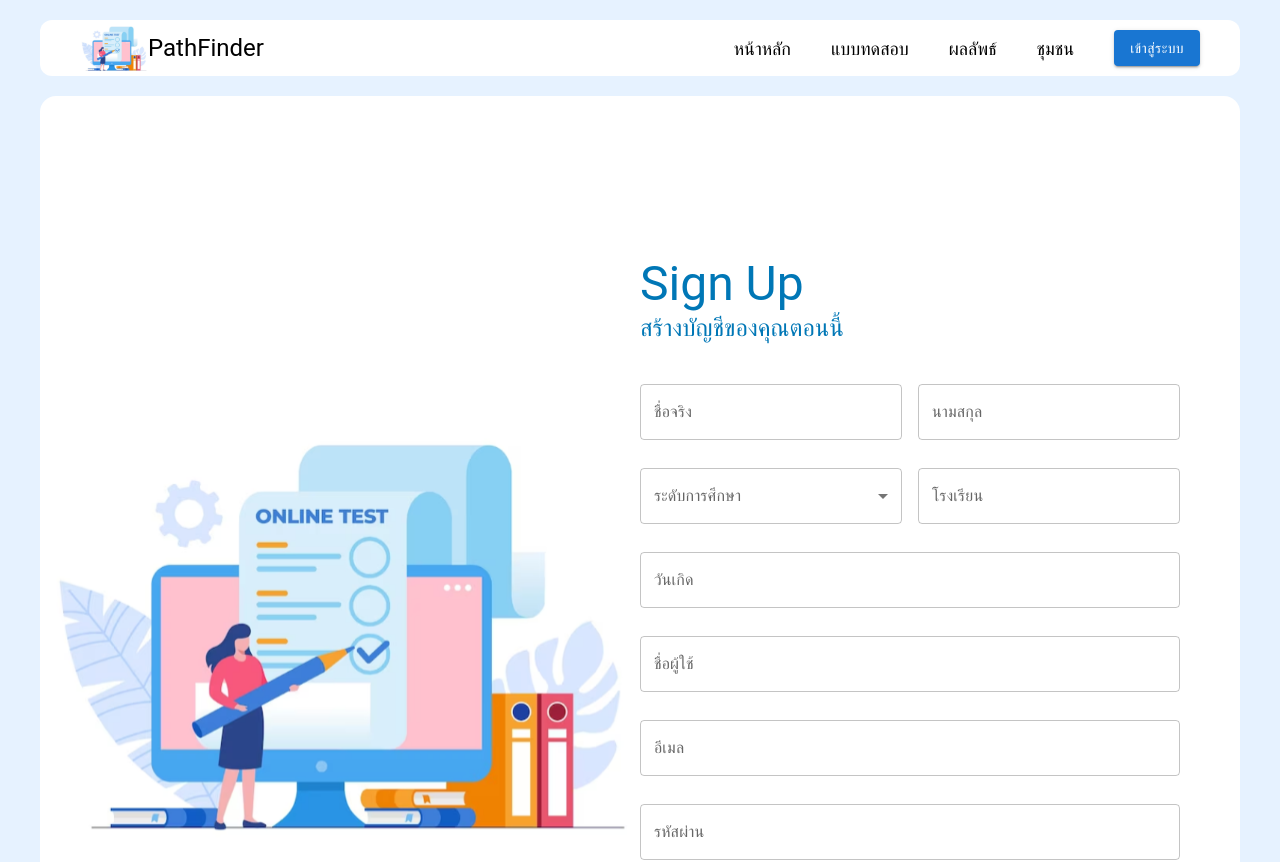
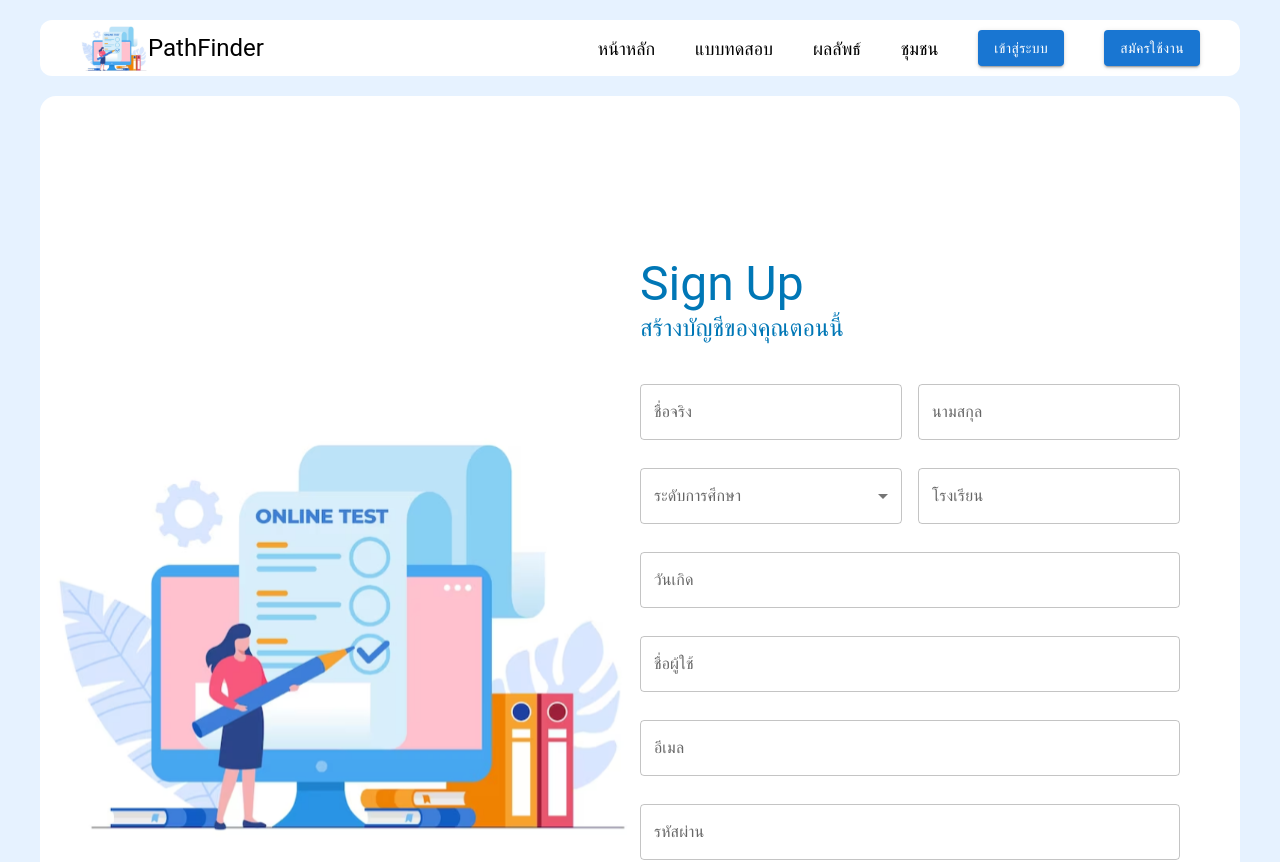
Before and after one commit to loventnc/Project-PathFinder-FE, a Next.js app: page /authenrize/signup in a window 1280 px wide. Shown: the top 862 px of the page. Built offline with nearby package versions, Linux system fonts and the light colour scheme.

Commit message:
Update Nav_button

```diff
--- a/src/components/Navbar.tsx
+++ b/src/components/Navbar.tsx
@@ -3,14 +3,16 @@ import { Box, Typography } from "@mui/material";
 import Image from "next/image";
 import logoPath from "@/asset/img/Rectangle 60.svg";
 import Link from "next/link";
-import {Button} from "@mui/material";
+import { Button } from "@mui/material";
 
 const Navbar = () => {
   return (
     <Box className="bg-neutral01 flex items-center justify-between px-10 mx-10 my-5 rounded-xl h-14">
       <Box className="flex h-full items-center">
         <Image src={logoPath} alt="logo" />
-        <Typography variant="h5" className="font-bold">PathFinder</Typography>
+        <Typography variant="h5" className="font-bold">
+          PathFinder
+        </Typography>
       </Box>
       <Box className="flex gap-10 items-center text-lg">
         <Link href="/">หน้าหลัก</Link>
@@ -18,7 +20,10 @@ const Navbar = () => {
         <Link href={""}>ผลลัพธ์</Link>
         <Link href={"/community"}>ชุมชน</Link>
         <Link href="/authenrize/login">
-            <Button variant="contained">เข้าสู่ระบบ</Button>
+          <Button variant="contained">เข้าสู่ระบบ</Button>
+        </Link>
+        <Link href="/authenrize/signup">
+          <Button variant="contained">สมัครใช้งาน</Button>
         </Link>
       </Box>
     </Box>
```
